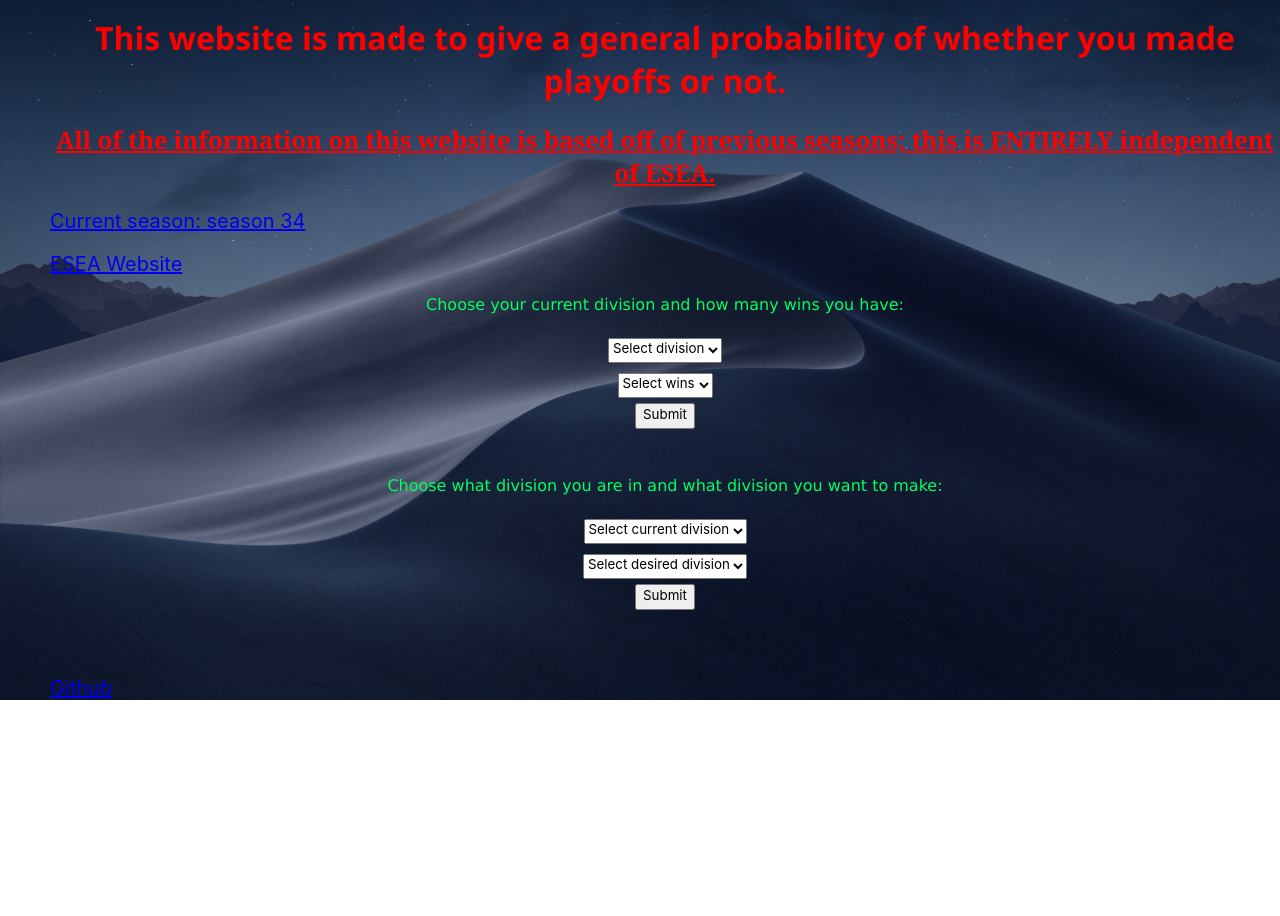
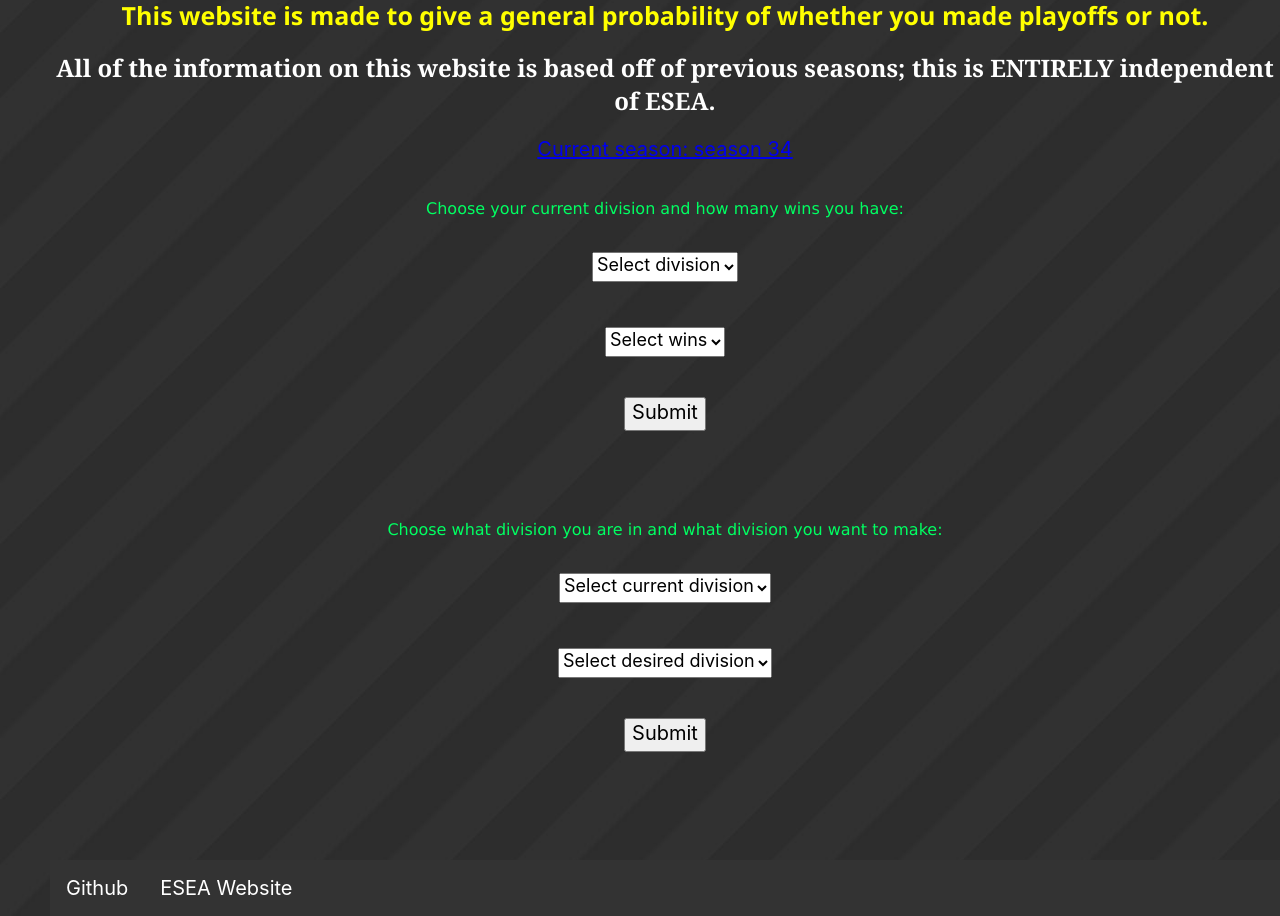
Before and after one commit to geoffreynguyen011/eseaplayoffsinfoprovider, a React (Create React App) app: page / in a window 1280 px wide. Shown: the part 70-986 px from the top of the page. Before the commit the page ends 800 px from the top, so only its background shows below. Built offline with nearby package versions, Linux system fonts and the light colour scheme.

Commit message:
Changed styling

```diff
--- a/src/App.js
+++ b/src/App.js
@@ -14,6 +14,7 @@ function App() {
       <ESEAWinsInPlayoffs />
       <Footer />
     </div>
+
   );
 }
 
--- a/src/Footer.js
+++ b/src/Footer.js
@@ -3,11 +3,20 @@ import React from 'react'
 function Footer() {
     return (
         <div>
-            <footer class='footer'>
-                <a href='https://github.com/geoffreynguyen011/eseaplayoffsinfo'>
-                Github
-                </a>
-            </footer>
+            <div class='footer'>
+                <ul class='inline'>
+                    <li>
+                        <a href='https://github.com/geoffreynguyen011/eseaplayoffsinfo'>
+                            Github
+                        </a>
+                    </li>
+                    <li>
+                        <a href='https://play.esea.net'>
+                            ESEA Website
+                        </a>
+                    </li>
+                </ul>
+            </div>
         </div>
     )
 }
--- a/src/Intro.js
+++ b/src/Intro.js
@@ -14,14 +14,6 @@ function Intro() {
                 </a>
                 <br />
                 <br />
-                <a
-                    className="ESEA"
-                    href="https://play.esea.net"
-                    target="_blank"
-                    rel="noopener noreferrer"
-                >
-                    ESEA Website
-                </a>
             </header>
         </div>
     )
--- a/src/style.css
+++ b/src/style.css
@@ -1,23 +1,24 @@
 body {
-    background-image: url("pic.jpg");
+    background-image: url("background.jpg");
     background-repeat: no-repeat;
     background-size: cover;
     font-family: verdana;
     padding-left: 50px;
     color: rgb(0, 255, 98);
+    text-align: center;
  }
 
  h1 {
-     color: red;
+     color: yellow;
      text-align: center;
-     font-family: 'Segoe UI', Tahoma, Geneva, Verdana, sans-serif
+     font-family: 'Segoe UI', Tahoma, Geneva, Verdana, sans-serif;
+     font-size: 25px;
  }
 
  h2 {
-     text-decoration: underline;
      text-align: center;
      font-family: Cambria, Cochin, Georgia, Times, Times New Roman, serif;
-     color: red;
+     color: white;
  }
 
  option {
@@ -26,14 +27,18 @@ body {
 
  button {
      font-family: -apple-system, BlinkMacSystemFont, 'Segoe UI', Roboto, Oxygen, Ubuntu, Cantarell, 'Open Sans', 'Helvetica Neue', sans-serif;
-     padding-bottom: 5px
+     font-size: 20px;
+     padding-bottom: 5px;
+     margin-bottom: 25px;
+     margin-top: 10px;
  }
 
  select {
      font-family: -apple-system, BlinkMacSystemFont, 'Segoe UI', Roboto, Oxygen, Ubuntu, Cantarell, 'Open Sans', 'Helvetica Neue', sans-serif;
+     font-size: 18px;
      padding-bottom: 5px;
-     margin-top: 5px;
-     margin-bottom: 5px;
+     margin-top: 15px;
+     margin-bottom: 30px;
 
  }
 
@@ -47,7 +52,29 @@ a:hover { text-decoration: none; color:blue; }
 a:focus { text-decoration: none; color:yellow; }
 a:hover, a:active { text-decoration: none; color:black }
 
+
  .center {
      text-align: center;
-     height: 200px
+     height: 200px;
+     margin-bottom: 140px;
  }
+
+ ul {
+    list-style-type: none;
+    margin: 0;
+    padding: 0;
+    overflow: hidden;
+    background-color: #333333;
+  }
+
+  li {
+    float: left;
+  }
+
+  li a {
+    display: block;
+    color: white;
+    text-align: center;
+    padding: 16px;
+    text-decoration: none;
+  }
```
Also changed, not shown: src/background.jpg (added).
